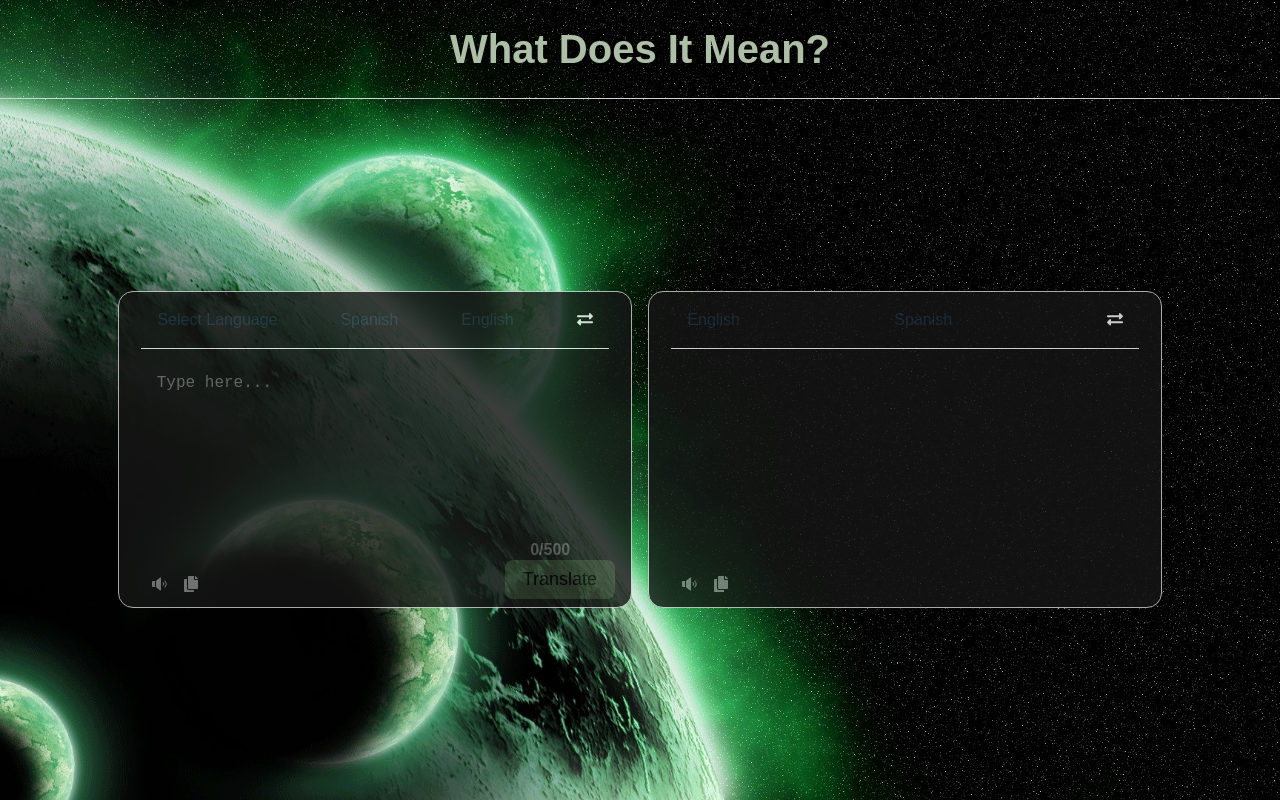
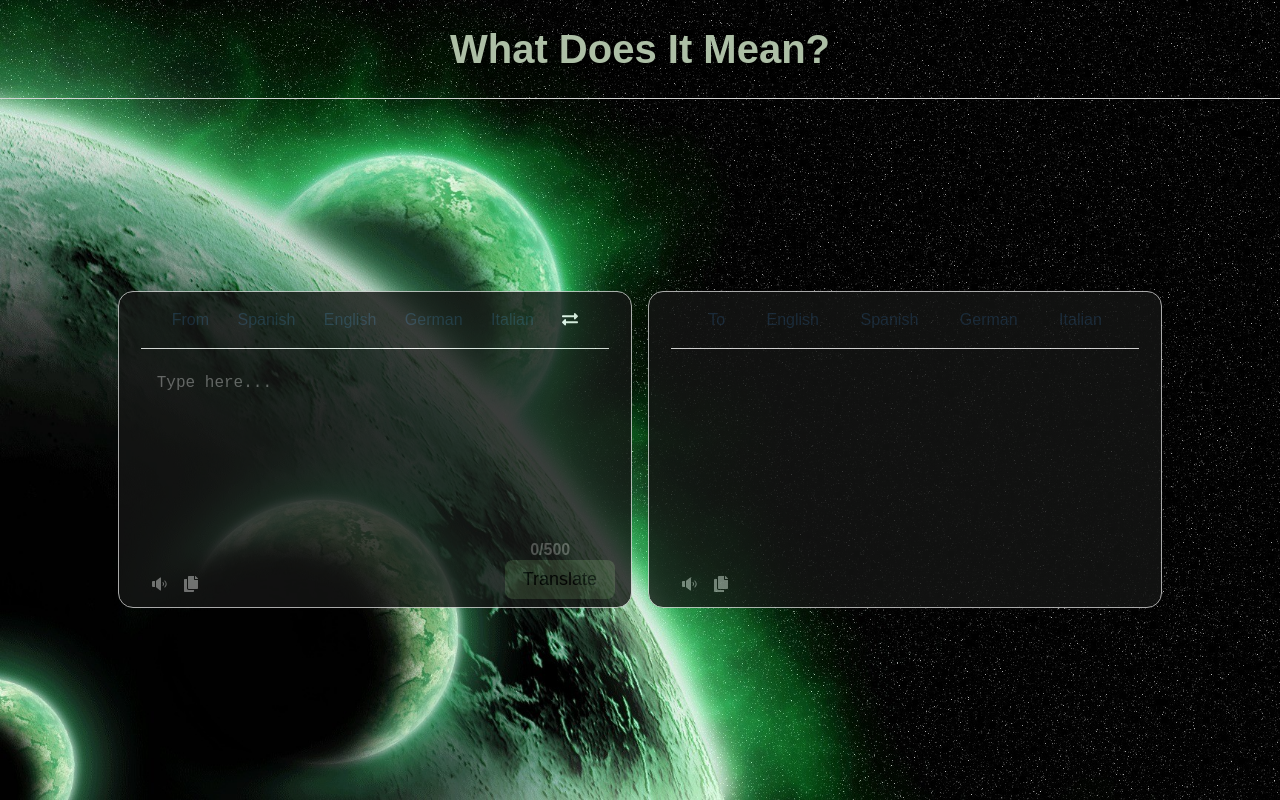
Before and after one commit to MauriRiver345/WhatDoesItMean, a React (Vite) app: page / in a window 1280 px wide. Built offline with nearby package versions, Linux system fonts and the light colour scheme.

Commit message:
feat: :sparkles: ya permite mas idiomas

```diff
--- a/src/components/LeftCard/LeftCard.css
+++ b/src/components/LeftCard/LeftCard.css
@@ -91,3 +91,6 @@
     background-color: var(--primary-900);
   }
 }
+#origin{
+  font-weight: lighter;
+}
--- a/src/components/LeftCard/LeftCard.tsx
+++ b/src/components/LeftCard/LeftCard.tsx
@@ -1,65 +1,86 @@
-import "./LeftCard.css"
-import { FaCopy } from "react-icons/fa"
-import { PiSpeakerHighFill } from "react-icons/pi"
-import { useTranslationContext } from "../../context/TranslationContext/useTranslationContext"
-import useTranslate from "../../hooks/useTranslate"
-import "../TransalteTo/TranslateTo.css"
-import { FaExchangeAlt } from "react-icons/fa"
-import translate from "../../hooks/useTranslate"
-
+import "./LeftCard.css";
+import { FaCopy } from "react-icons/fa";
+import { PiSpeakerHighFill } from "react-icons/pi";
+import { useTranslationContext } from "../../context/TranslationContext/useTranslationContext";
+import useTranslate from "../../hooks/useTranslate";
+import "../TransalteTo/TranslateTo.css";
+import { FaExchangeAlt } from "react-icons/fa";
+import { useState, useEffect } from "react";
 
 export function LeftCard() {
-  const { setText, text, setLangPair, langPair, setResult } = useTranslationContext()
-  const translate = useTranslate()
+  const { setText, text, setLangPair, langPair, setResult } = useTranslationContext();
+  const translate = useTranslate();
+
+  // Estado para el idioma seleccionado
+  const [selectedLang, setSelectedLang] = useState<string>(langPair.split("|")[0]);
+
+  useEffect(() => {
+    setSelectedLang(langPair.split("|")[0]); // Actualiza el estado cuando langPair cambia
+  }, [langPair]);
 
   function handleInput(e: React.ChangeEvent<HTMLTextAreaElement>) {
-    e.preventDefault()
+    e.preventDefault();
     if (e.target.value.length > 500) {
-      return
+      return;
     }
-
-    setText(e.target.value)
+    setText(e.target.value);
   }
 
   function changeFromLang(e: React.MouseEvent<HTMLParagraphElement>) {
-    e.preventDefault()
-    const newFromLang = e.currentTarget.dataset.lang
+    e.preventDefault();
+    const newFromLang = e.currentTarget.dataset.lang;
 
     setLangPair((prevState) => {
-      console.log(prevState)
-      const toLang = prevState.split("|")[1]
+      const toLang = prevState.split("|")[1];
+      return `${newFromLang}|${toLang}`;
+    });
+  }
 
-      return `${newFromLang}|${toLang}`
-    })
+  function swapLanguages() {
+    setLangPair((prevState) => {
+      const [fromLang, toLang] = prevState.split("|");
+      return `${toLang}|${fromLang}`;
+    });
   }
 
   async function getTranslation() {
-    const res = await translate(text, langPair)
-    setResult(res)
-
+    const res = await translate(text, langPair);
+    setResult(res);
   }
-
-  console.log(langPair)
 
   return (
     <div className="translateFrom">
       <div className="header">
-        <p>
-          Select Language
-        </p>
-        <p className="Language"
+        <p id="origin">From</p>
+        <p
+          className={`Language ${selectedLang === "es" ? "active" : ""}`}
           onClick={changeFromLang}
           data-lang="es"
         >
           Spanish
         </p>
-        <p className="Language"
+        <p
+          className={`Language ${selectedLang === "en" ? "active" : ""}`}
           onClick={changeFromLang}
           data-lang="en"
         >
           English
         </p>
-        <a href="">
+        <p
+          className={`Language ${selectedLang === "de" ? "active" : ""}`}
+          onClick={changeFromLang}
+          data-lang="de"
+        >
+          German
+        </p>
+        <p
+          className={`Language ${selectedLang === "it" ? "active" : ""}`}
+          onClick={changeFromLang}
+          data-lang="it"
+        >
+          Italian
+        </p>
+        <a onClick={swapLanguages}>
           <FaExchangeAlt id="iconExchange" />
         </a>
       </div>
@@ -81,16 +102,14 @@ export function LeftCard() {
           <a href="" className="mini-icons">
             <PiSpeakerHighFill />
           </a>
-    <a href="" className="mini-icons">
+          <a className="mini-icons" onClick={() => navigator.clipboard.writeText(text)}>
             <FaCopy />
           </a>
         </div>
-        <button
-      className="translate-button"
-      onClick={getTranslation}>
+        <button className="translate-button" onClick={getTranslation}>
           Translate
         </button>
       </div>
     </div>
-  )
+  );
 }
--- a/src/components/TransalteTo/TranslateTo.css
+++ b/src/components/TransalteTo/TranslateTo.css
@@ -14,6 +14,11 @@
 #iconExchange {
   padding-top: 1.2em;
 }
+#iconExchange:hover {
+  cursor: pointer;
+  color:#5c7c50;
+  outline: none;
+}
 
 .header {
   width: 85%;
@@ -23,7 +28,7 @@
   flex-direction: row;
   padding-left: 1em;
   padding-right: 1em;
-  justify-content: space-between;
+  justify-content: space-around;
   border-bottom: 1px solid white;
 }
 
@@ -96,6 +101,14 @@
 }
 
 .Language:hover{
-  color: blue;
+  color: #33691E;
   cursor: pointer;
+  transition: background-color 0.3s ease;
 }
+.Language.active {
+  color: #33691E;
+  font-weight: bold;
+}
+#Destiny{
+  font-weight: lighter;
+}
--- a/src/components/TransalteTo/TranslateTo.tsx
+++ b/src/components/TransalteTo/TranslateTo.tsx
@@ -1,59 +1,76 @@
-import "./translateTo.css"
-import { FaExchangeAlt } from "react-icons/fa"
-import { PiSpeakerHighFill } from "react-icons/pi"
-import { FaCopy } from "react-icons/fa"
-import { useTranslationContext } from "../../context/TranslationContext/useTranslationContext"
-import useTranslate from "../../hooks/useTranslate"
+import "./translateTo.css";
+import { FaExchangeAlt } from "react-icons/fa";
+import { PiSpeakerHighFill } from "react-icons/pi";
+import { FaCopy } from "react-icons/fa";
+import { useTranslationContext } from "../../context/TranslationContext/useTranslationContext";
+import { useState, useEffect } from "react";
 
 export function TranslateTo() {
-  const { text, langPair, setLangPair, result } = useTranslationContext()
+  const { langPair, setLangPair, result } = useTranslationContext();
+
+  // Estado para el idioma de destino seleccionado
+  const [selectedLang, setSelectedLang] = useState<string>(langPair.split("|")[1]);
+
+  // Efecto para actualizar el idioma activo cuando cambie `langPair`
+  useEffect(() => {
+    setSelectedLang(langPair.split("|")[1]);
+  }, [langPair]);
 
   function changeToLang(e: React.MouseEvent<HTMLParagraphElement>) {
-    e.preventDefault()
-    const newToLang = e.currentTarget.dataset.lang
+    e.preventDefault();
+    const newToLang = e.currentTarget.dataset.lang;
 
     setLangPair((prevState) => {
-      console.log(prevState)
-      const fromLang = prevState.split("|")[0]
-
-      return `${fromLang}|${newToLang}`
-    })
+      const fromLang = prevState.split("|")[0];
+      return `${fromLang}|${newToLang}`;
+    });
   }
-
-  console.log(langPair)
 
   return (
     <div className="translateTo">
       <div className="header">
-        <p className="Language"
+        <p id="Destiny">To</p>
+        <p
+          className={`Language ${selectedLang === "en" ? "active" : ""}`}
           onClick={changeToLang}
           data-lang="en"
         >
           English
         </p>
-        <p className="Language"
+        <p
+          className={`Language ${selectedLang === "es" ? "active" : ""}`}
           onClick={changeToLang}
           data-lang="es"
         >
           Spanish
         </p>
-        <a href="">
-          <FaExchangeAlt id="iconExchange" />
-        </a>
+        <p
+          className={`Language ${selectedLang === "de" ? "active" : ""}`}
+          onClick={changeToLang}
+          data-lang="de"
+        >
+          German
+        </p>
+        <p
+          className={`Language ${selectedLang === "it" ? "active" : ""}`}
+          onClick={changeToLang}
+          data-lang="it"
+        >
+          Italian
+        </p>
       </div>
       <div className="text">
         <p className="result">{result}</p>
       </div>
       <div className="footer">
-        <div className="iconos">
-        </div>
+        <div className="iconos"></div>
         <a href="" className="mini-icons">
           <PiSpeakerHighFill />
         </a>
-        <a href="" className="mini-icons">
+        <a className="mini-icons" onClick={() => navigator.clipboard.writeText(result)}>
           <FaCopy />
         </a>
       </div>
     </div>
-  )
+  );
 }
```
Lines whose indentation alone changed are shown as unchanged.
